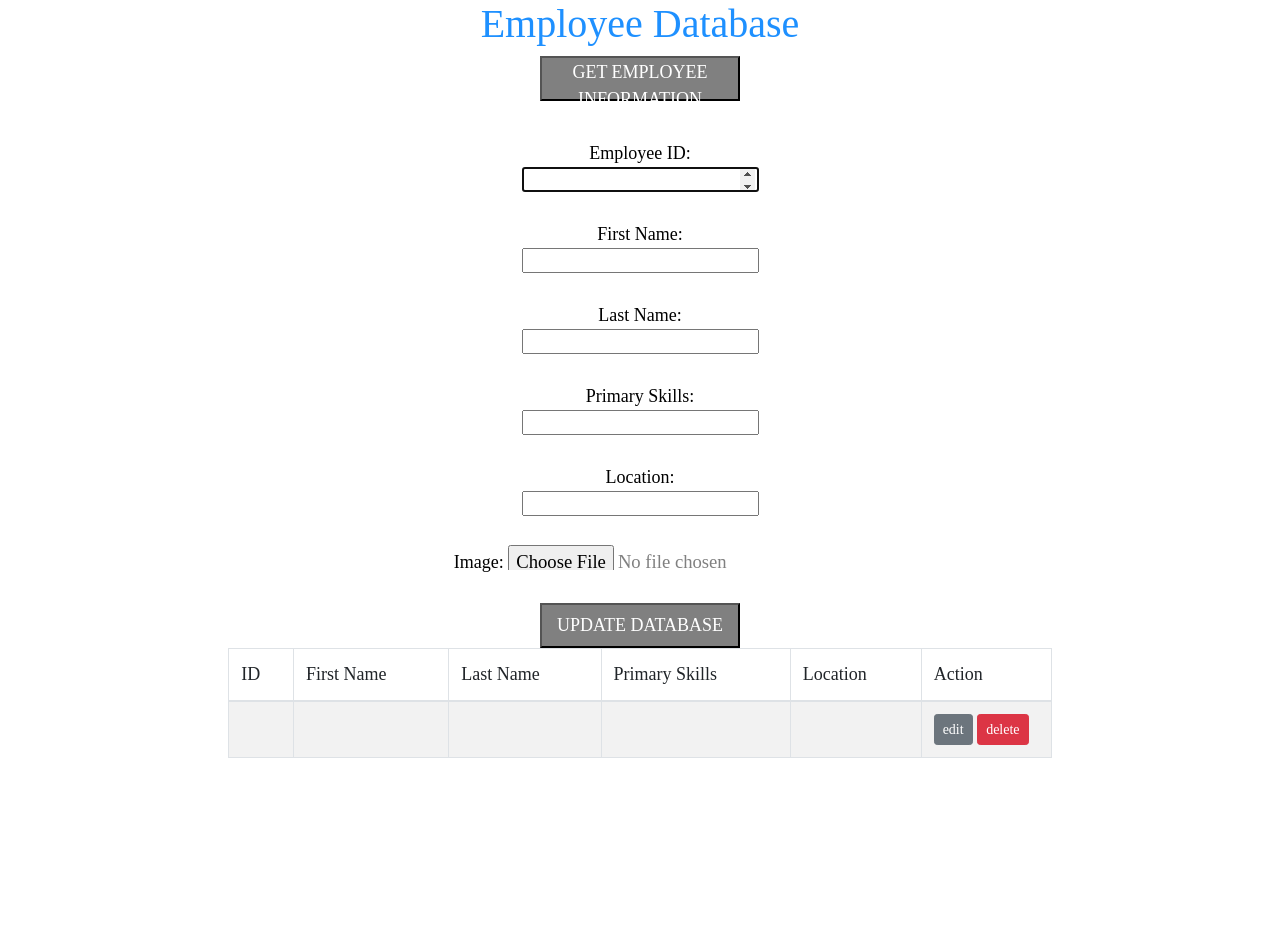
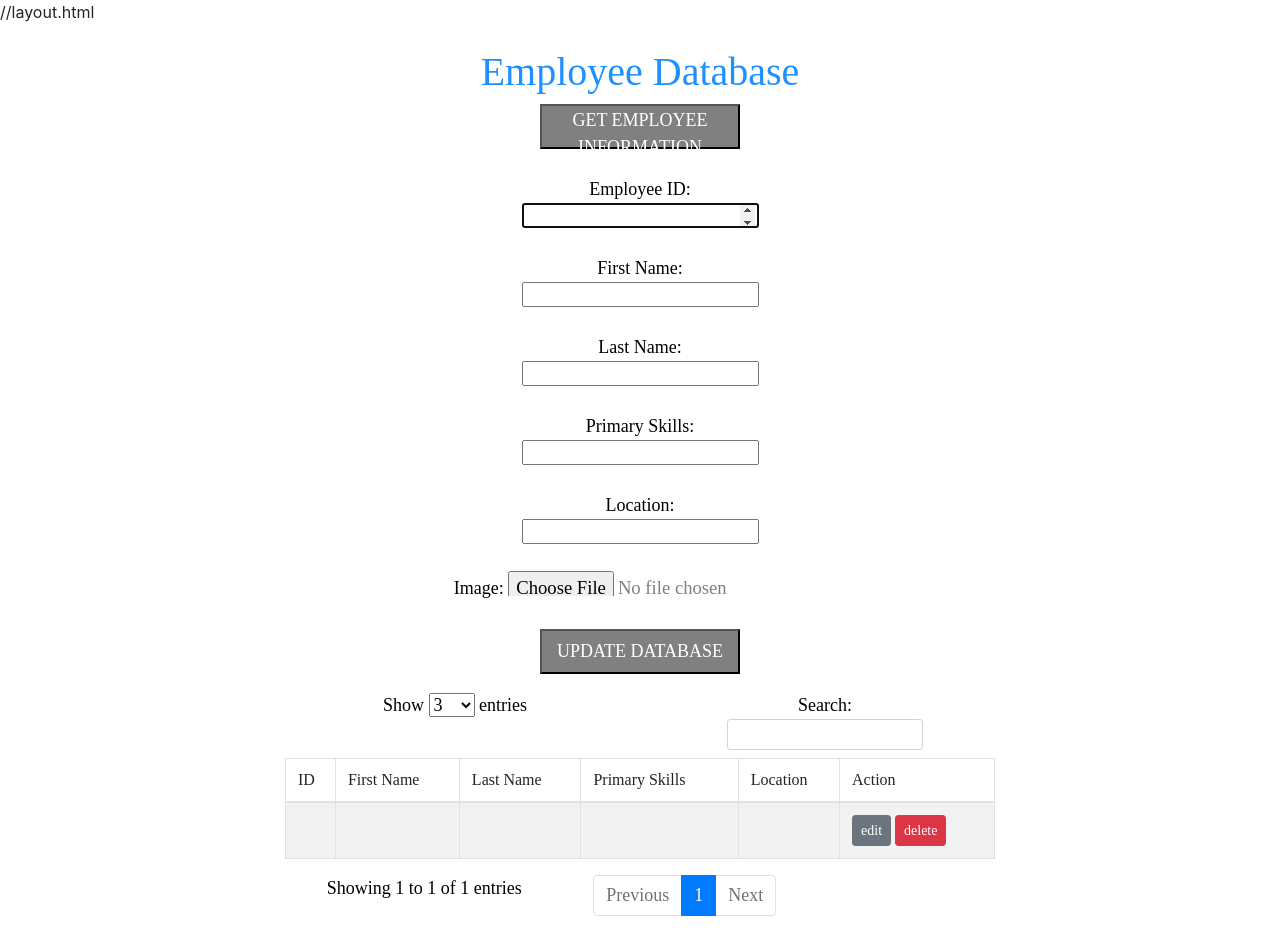
Before and after one commit to tehmingann/aws-live, a Flask app: page / in a window 1280 px wide. Before the commit the page ends 758 px from the top, so only its background shows below. Run offline with Flask 2, Linux system fonts and the light colour scheme; tables that the repository leaves empty or names only in its code hold one stand-in row (values such as "Sample post"); some libraries are stand-ins or nearby versions.

Commit message:
Add files via upload

```diff
--- a/templates/AddEmp.html
+++ b/templates/AddEmp.html
@@ -1,11 +1,5 @@
-<!DOCTYPE html>
-<html>
-
-<head>
-	<title>Add Employee Information</title>
-	<link rel="stylesheet" href="https://stackpath.bootstrapcdn.com/bootstrap/4.4.1/css/bootstrap.min.css"
-		integrity="sha384-Vkoo8x4CGsO3+Hhxv8T/Q5PaXtkKtu6ug5TOeNV6gBiFeWPGFN9MuhOf23Q9Ifjh" crossorigin="anonymous">
-</head>
+{% extends "layout.html" %}
+{% block body %}
 <center>
 	<font color="black" size="4" style="font-family: avenir">
 
@@ -74,5 +68,4 @@
 
 	</font>
 </center>
-
-</html>
+{% endblock %}
--- /dev/null
+++ b/templates/layout.html
@@ -0,0 +1,50 @@
+//layout.html
+<!DOCTYPE html>
+<html lang="en">
+
+<head>
+    <meta charset="UTF-8">
+    <title>Python Flask Employee Create, read, update and delete (CRUD) using pymysql</title>
+    <link rel="stylesheet" href="https://cdn.jsdelivr.net/npm/bootstrap@4.6.2/dist/css/bootstrap.min.css"
+        integrity="sha384-xOolHFLEh07PJGoPkLv1IbcEPTNtaed2xpHsD9ESMhqIYd0nLMwNLD69Npy4HI+N" crossorigin="anonymous">
+    <script src="https://cdnjs.cloudflare.com/ajax/libs/jquery/3.2.1/jquery.min.js"></script>
+
+    <script src="https://cdn.datatables.net/1.10.16/js/jquery.dataTables.min.js"></script>
+    <script src="https://cdn.datatables.net/1.10.16/js/dataTables.bootstrap4.min.js"></script>
+
+</head>
+
+<body>
+
+
+
+    <div class="container pt-4">
+        {% block body %}
+        {% endblock %}
+    </div>
+
+    <script>
+        const btnDelete = document.querySelectorAll('.btn-delete');
+        if (btnDelete) {
+            const btnArray = Array.from(btnDelete);
+            btnArray.forEach((btn) => {
+                btn.addEventListener('click', (e) => {
+                    if (!confirm('Are you sure you want to delete it?')) {
+                        e.preventDefault();
+                    }
+                });
+            })
+        }
+
+        $(document).ready(function () {
+            $('#example').DataTable({
+                "aLengthMenu": [[3, 5, 10, 25, -1], [3, 5, 10, 25, "All"]],
+                "iDisplayLength": 3
+            }
+            );
+        });
+
+    </script>
+</body>
+
+</html>
```
